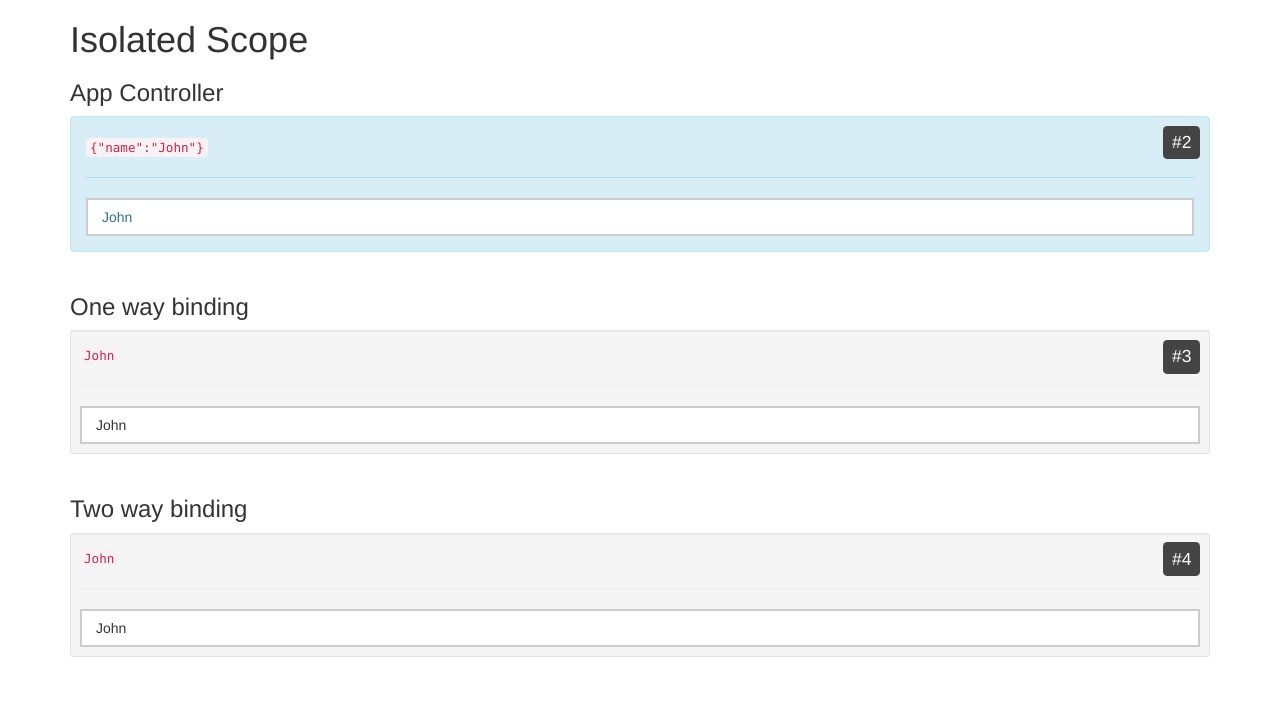
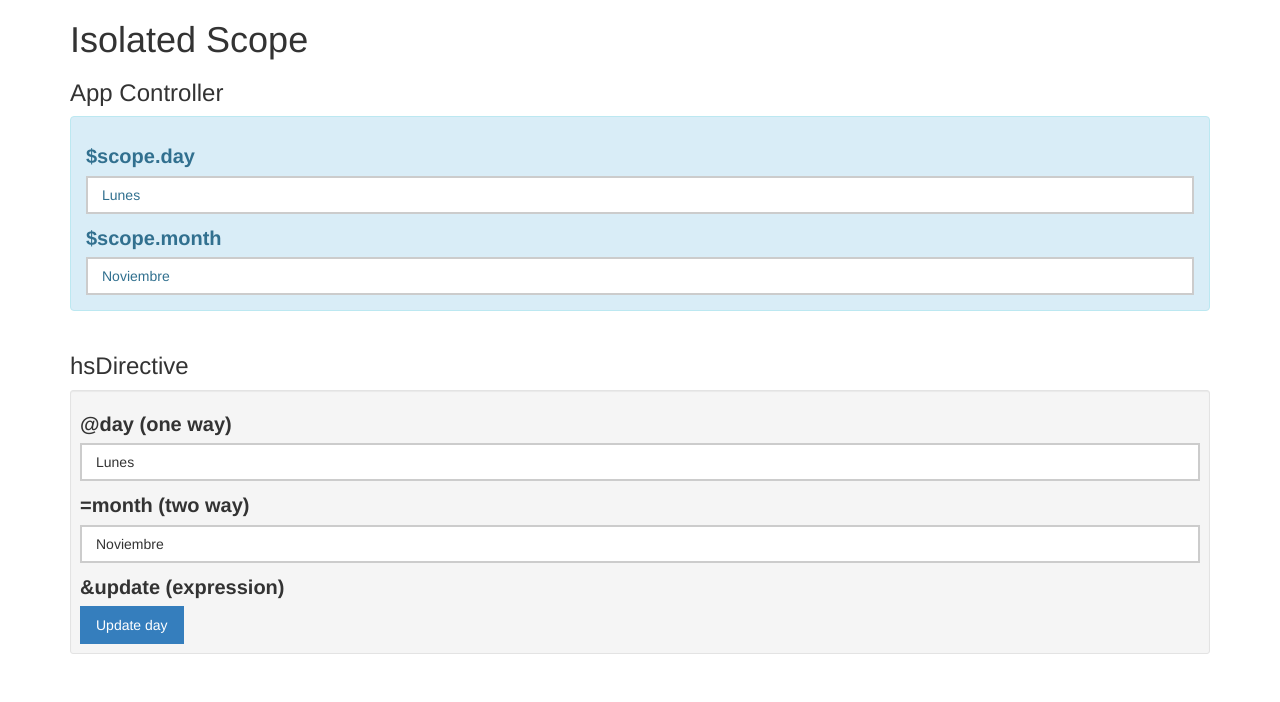
Before and after one commit to mattrc/angularjs-directives, a website: page scope-isolated/index.html in a window 1280 px wide. Drawn offline with nearby package versions, Linux system fonts and the light colour scheme.

Commit message:
Change scope-isolated example

```diff
--- a/scope-isolated/css/style.css
+++ b/scope-isolated/css/style.css
@@ -28,6 +28,11 @@ input, button {
 	padding: 0.5em 1em;
 }
 
+label {
+	font-size: 20px;
+	margin-top: 10px;
+}
+
 input {
 	border: 2px solid #ccc;
 	width: 100%;
--- a/scope-isolated/index.html
+++ b/scope-isolated/index.html
@@ -2,42 +2,27 @@
 <head>
     <meta charset="UTF-8">
     <title>Isolated Scope - One way binding</title>
-
-    <!-- Styles -->
     <link rel="stylesheet" href="../bower_components/bootstrap/dist/css/bootstrap.css">
     <link rel="stylesheet" href="css/style.css">
-
-    <!-- jQuery -->
-    <script src="../bower_components/jquery/dist/jquery.js"></script>
-
-    <!-- AngularJS -->
     <script src="../bower_components/angular/angular.js"></script>
-
-    <!-- App -->
     <script src="js/app.js"></script>
 </head>
-<body>
+<body class="container">
 
-    <div ng-controller="AppCtrl" class="container">
+    <h1>Isolated Scope</h1>
 
-        <h1>Isolated Scope</h1>
+    <div ng-controller="AppController">
 
         <h3>App Controller</h3>
         <div class="alert alert-info">
-            <p><code>{{ person }}</code></p>
-            <hr>
-
-            <input type="text" ng-model="person.name" placeholder="Title">
-
-            <div class="scope-id">#{{ $id }}</div>
+            <label>$scope.day</label>
+            <input type="text" ng-model="day">
+            <label>$scope.month</label>
+            <input type="text" ng-model="month">
         </div>
 
-        <h3>One way binding</h3>
-        <div one-way-binding person-name="{{ person.name }}"></div>
-
-        <h3>Two way binding</h3>
-        <div two-way-binding person-name="person.name"></div>
-
+        <h3>hsDirective</h3>
+        <hs-directive day="{{ day }}" month="month" update="updateDay(day)"></hs-directive>
     </div>
 
 </body>
--- a/scope-isolated/js/app.js
+++ b/scope-isolated/js/app.js
@@ -2,25 +2,23 @@
 
 angular.module('app', [])
 
-.controller('AppCtrl', function ($scope) {
-    $scope.person = {
-        name: 'John'
+.controller('AppController', function ($scope) {
+
+    $scope.day = 'Lunes';
+    $scope.month = 'Noviembre';
+
+    $scope.updateDay = function (day) {
+        $scope.day = day;
     };
 })
 
-.directive('oneWayBinding', function () {
+.directive('hsDirective', function () {
     return {
+        restrict: 'E',
         scope: {
-            name: '@personName'
-        },
-        templateUrl: 'partials/template.html'
-    };
-})
-
-.directive('twoWayBinding', function () {
-    return {
-        scope: {
-            name: '=personName'
+            day: '@',
+            month: '=',
+            update: '&',
         },
         templateUrl: 'partials/template.html'
     };
--- a/scope-isolated/partials/template.html
+++ b/scope-isolated/partials/template.html
@@ -1,7 +1,12 @@
 <div class="well well-sm">
-    <div class="scope-id">#{{ $id }}</div>
-	<p><code>{{ name }}</code></p>
 
-    <hr>
-    <input type="text" ng-model="name" placeholder="Title">
+    <label>@day (one way)</label>
+    <input type="text" ng-model="day">
+
+    <label>=month (two way)</label>
+    <input type="text" ng-model="month">
+
+    <label>&update (expression)</label> <br>
+    <button ng-click="update({day: day})">Update day</button>
+
 </div>
```
